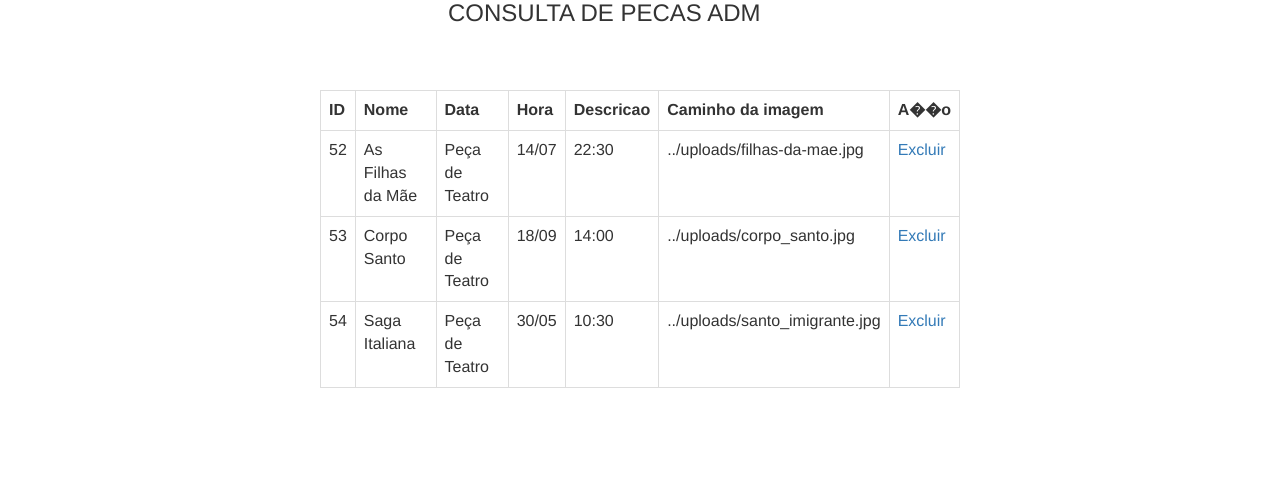
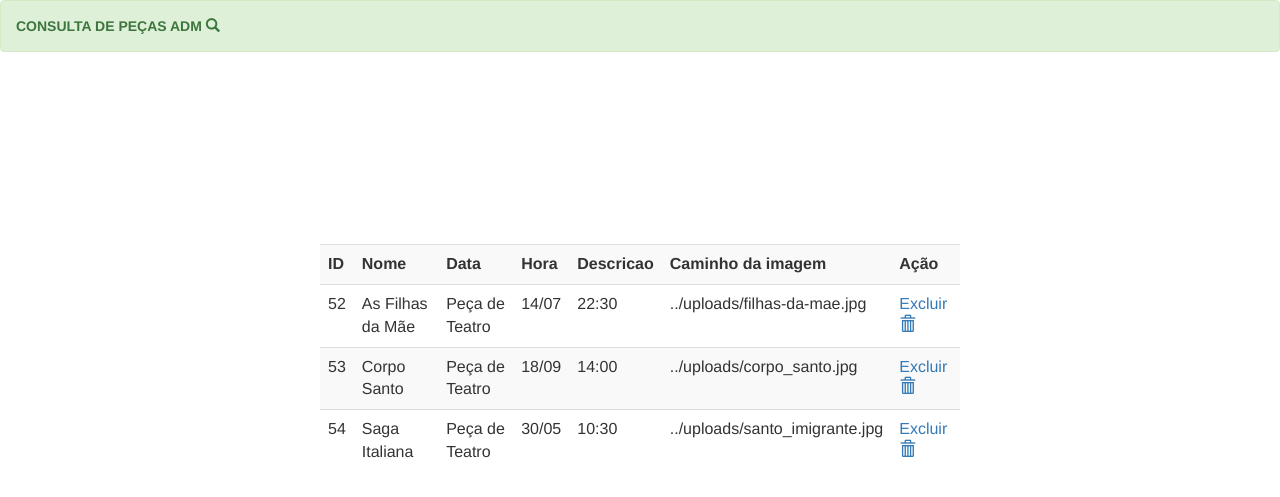
Before and after one commit to HigorSenna/ProjetoPHP, a PHP site: page /admVizualizarPecas.php in a window 1280 px wide. Shown: the top 497 px of the page. Run offline with PHP 8.4, Linux system fonts and the light colour scheme; data comes from the database, SQL or seed files in the repository.

Commit message:
layout admVisualizarPecas

```diff
--- a/pages/admVizualizarPecas.php
+++ b/pages/admVizualizarPecas.php
@@ -1,6 +1,7 @@
 <script src="/ProjetoPHP/estilos/bootstrap-3.3.6-dist/js/jquery-1.12.4.js"></script>
 <link rel="stylesheet" href="/ProjetoPHP/estilos/bootstrap-3.3.6-dist/css/bootstrap.min.css">
 <script src="/ProjetoPHP/estilos/bootstrap-3.3.6-dist/js/bootstrap.js"></script>
+<link rel="stylesheet" type="text/css" href="style.css">
 <?php
 include_once('..\Controller\ConsultaPecaTeatroController.php');
 use ProjetoPHP\Controller\ConsultaPecaTeatroController as ConsultaPecaTeatroController;
@@ -9,18 +10,22 @@ $consultaPeca = new ConsultaPecaTeatroController();
 $registros = $consultaPeca->bucarTodasPecasCadastradas();
 
 echo
-"
-    <h3 style='margin:auto;width:30%;'> CONSULTA DE PECAS ADM  </h3>
+"<div class='alert alert-success' id='panels'>
+  <strong>CONSULTA DE PEÇAS ADM   <span class='glyphicon glyphicon-search'></span></strong>
+</div>
+
+
+
 ";
 
-echo"<table class='table table-bordered' style='width:50%;margin:5% auto;'>
+echo"<table class='table table-striped ' style='width:50%;margin:15% auto;'>
     <th>ID</th>
     <th>Nome</th>
     <th>Data </th>
     <th>Hora </th>
     <th>Descricao </th>
     <th>Caminho da imagem</th>
-    <th>A��o </th>
+    <th>Ação </th>
    ";
 while($resultado = $registros->fetch()){
     $id =   $resultado['ID_PECA'];
@@ -39,7 +44,7 @@ echo"<table class='table table-bordered' style='width:50%;margin:5% auto;'>
             <td>$hora</td>
             <td>$imagem</td>
             <td>
-               <a href='/ProjetoPHP/Transacoes/excluirPecaTeatro.php?id=$id'>Excluir</a>
+               <a href='/ProjetoPHP/Transacoes/excluirPecaTeatro.php?id=$id'>Excluir  <span class='glyphicon glyphicon-trash'></span></a>
             </td>
         </tr>
         ";
```
Lines whose indentation alone changed are shown as unchanged.
